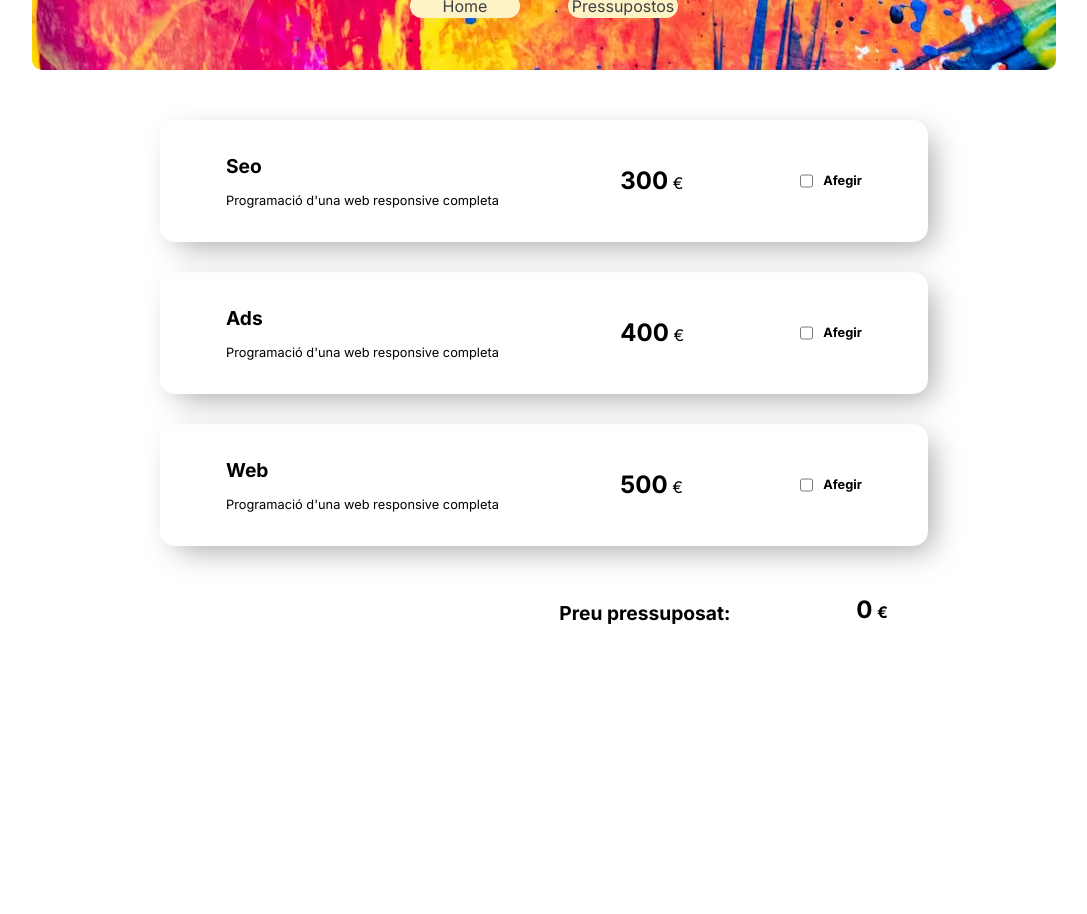
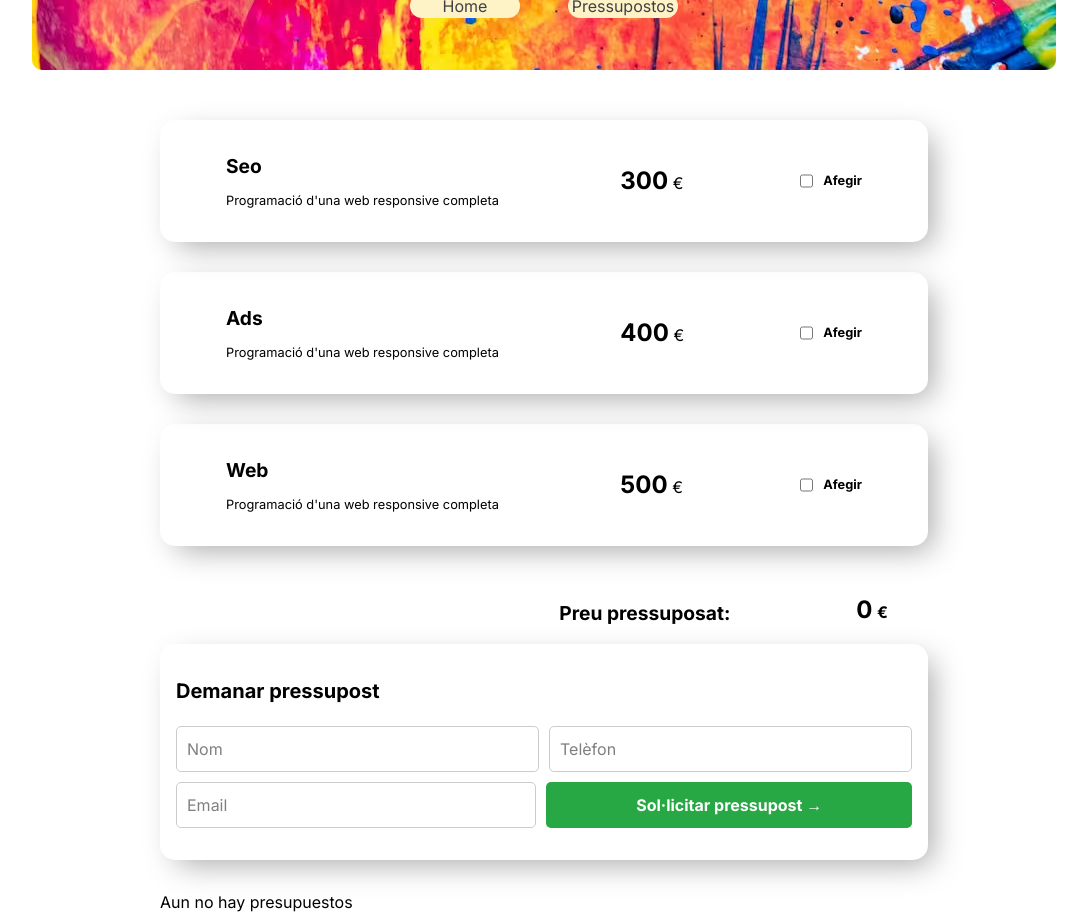
Before and after one commit to DaniloEspinosa/s6.pressupostos, a React (Vite) app: page /presupostos in a window 1280 px wide. Shown: the part 180-1094 px from the top of the page, without its empty margins (96-1183 px from the left). Before the commit the page ends 824 px from the top, so only its background shows below. Built offline with nearby package versions, Linux system fonts and the light colour scheme.

Commit message:
Ejercicio 1 nivel 5

```diff
--- a/src/components/CheckboxCard.tsx
+++ b/src/components/CheckboxCard.tsx
@@ -49,6 +49,12 @@ interface CheckboxCardProps {
   checked: boolean;
   onToggle: () => void;
   setAditional: React.Dispatch<React.SetStateAction<number>>;
+  setCounterAditional: React.Dispatch<
+    React.SetStateAction<{
+      pagines: number;
+      llenguatges: number;
+    }>
+  >;
 }
 
 const CheckboxCard = ({
@@ -57,7 +63,8 @@ const CheckboxCard = ({
   price,
   checked,
   onToggle,
-  setAditional
+  setAditional,
+  setCounterAditional
 }: CheckboxCardProps) => {
   useEffect(() => {
     if (!checked) setAditional(0);
@@ -78,7 +85,10 @@ const CheckboxCard = ({
         </CheckComponent>
       </Card>
       {checked && name === "Web" && (
-        <PagesLanguajes setAditional={setAditional} />
+        <PagesLanguajes
+          setAditional={setAditional}
+          setCounterAditional={setCounterAditional}
+        />
       )}
     </CardContainer>
   );
--- a/src/components/CheckboxCardList.tsx
+++ b/src/components/CheckboxCardList.tsx
@@ -1,12 +1,23 @@
-import { useEffect, useState } from "react";
+import { SetStateAction, useEffect, useState } from "react";
 import CheckboxCard from "./CheckboxCard";
 import data from "../data/data.json";
 
 interface Props {
   setTotal: (total: number) => void;
+  setServices: React.Dispatch<SetStateAction<string[]>>;
+  setCounterAditional: React.Dispatch<
+    React.SetStateAction<{
+      pagines: number;
+      llenguatges: number;
+    }>
+  >;
 }
 
-const CheckboxCardList = ({ setTotal }: Props) => {
+const CheckboxCardList = ({
+  setTotal,
+  setServices,
+  setCounterAditional
+}: Props) => {
   const [selectedServices, setSelectedServices] = useState<number[]>([]);
   const [aditional, setAditional] = useState<number>(0);
 
@@ -21,7 +32,11 @@ const CheckboxCardList = ({ setTotal }: Props) => {
       .filter((item) => selectedServices.includes(item.id))
       .reduce((sum, item) => sum + item.price, 0);
     setTotal(total + aditional);
-  }, [selectedServices, setTotal, aditional]);
+    const services = data
+      .filter((item) => selectedServices.includes(item.id))
+      .map((item) => item.name);
+    setServices(services);
+  }, [selectedServices, setTotal, aditional, setServices]);
 
   return (
     <div>
@@ -34,6 +49,7 @@ const CheckboxCardList = ({ setTotal }: Props) => {
           checked={selectedServices.includes(item.id)}
           onToggle={() => toggleService(item.id)}
           setAditional={setAditional}
+          setCounterAditional={setCounterAditional}
         />
       ))}
     </div>
--- /dev/null
+++ b/src/components/FormDemanar.tsx
@@ -0,0 +1,107 @@
+// components/BudgetForm.tsx
+import { useState } from "react";
+import styled from "styled-components";
+import { DataForm } from "../types/DataForm";
+
+const FormWrapper = styled.form`
+  padding: 2rem 1rem;
+  border-radius: 15px;
+  display: flex;
+  gap: 10px;
+  flex-direction: column;
+  margin-bottom: 30px;
+  box-shadow: 10px 10px 31px -6px rgba(0, 0, 0, 0.35);
+`;
+
+const Title = styled.h2`
+  margin-bottom: 10px;
+  font-size: 1.25rem;
+  font-weight: bold;
+`;
+
+const InputsContainer = styled.div`
+  display: flex;
+  gap: 10px;
+  flex-wrap: wrap;
+`;
+
+const Input = styled.input`
+  flex: 1 1 30%;
+  padding: 10px;
+  border-radius: 5px;
+  border: 1px solid #ccc;
+  font-size: 1rem;
+`;
+
+const Button = styled.button`
+  padding: 10px 20px;
+  background-color: #28a745;
+  color: #fff;
+  border: none;
+  border-radius: 5px;
+  font-weight: bold;
+  cursor: pointer;
+  flex: 1 1 auto;
+  white-space: nowrap;
+
+  &:hover {
+    background-color: #218838;
+  }
+`;
+
+type Props = {
+  generatePressuposto: (dataPressuposto: DataForm) => void;
+};
+
+const FormDemanar = ({ generatePressuposto }: Props) => {
+  const [formData, setFormData] = useState({
+    name: "",
+    tel: "",
+    email: ""
+  });
+
+  const handleChange = (e: React.ChangeEvent<HTMLInputElement>) => {
+    const { name, value } = e.target;
+    setFormData((prev) => ({
+      ...prev,
+      [name]: value
+    }));
+  };
+
+  const handleSubmit = (e: React.FormEvent) => {
+    e.preventDefault();
+    generatePressuposto(formData);
+  };
+
+  return (
+    <FormWrapper onSubmit={handleSubmit}>
+      <Title>Demanar pressupost</Title>
+      <InputsContainer>
+        <Input
+          type="text"
+          name="name"
+          placeholder="Nom"
+          value={formData.name}
+          onChange={handleChange}
+        />
+        <Input
+          type="tel"
+          name="tel"
+          placeholder="Telèfon"
+          value={formData.tel}
+          onChange={handleChange}
+        />
+        <Input
+          type="email"
+          name="email"
+          placeholder="Email"
+          value={formData.email}
+          onChange={handleChange}
+        />
+        <Button type="submit">Sol·licitar pressupost →</Button>
+      </InputsContainer>
+    </FormWrapper>
+  );
+};
+
+export default FormDemanar;
--- a/src/components/Layout.tsx
+++ b/src/components/Layout.tsx
@@ -2,6 +2,10 @@ import { useState } from "react";
 import CheckboxCardList from "./CheckboxCardList";
 import TotalPrice from "./TotalPrice";
 import styled from "styled-components";
+import FormDemanar from "./FormDemanar";
+import PressupostosList from "./PressupostosList";
+import { Pressuposto } from "../types/Pressuposto";
+import { DataForm } from "../types/DataForm";
 
 const Container = styled.div`
   width: 60%;
@@ -10,11 +14,40 @@ const Container = styled.div`
 
 const Layout = () => {
   const [total, setTotal] = useState(0);
+  const [services, setServices] = useState<string[]>([]);
+  const [pressupostos, setPressupostos] = useState<Pressuposto[]>([]);
+  const [counterAditional, setCounteraditional] = useState<{
+    pagines: number;
+    llenguatges: number;
+  }>({ pagines: 0, llenguatges: 0 });
+
+  const generatePressuposto = (dataPressuposto: DataForm) => {
+    const servicesList = services.map((item) =>
+      item === "Web"
+        ? `${item} (${counterAditional.pagines} pàgine/s, ${counterAditional.llenguatges} llenguatge/s)`
+        : item
+    );
+
+    const pressuposto: Pressuposto = {
+      name: dataPressuposto.name,
+      email: dataPressuposto.email,
+      services: servicesList,
+      tel: dataPressuposto.tel,
+      total: total
+    };
+    setPressupostos((prev) => [...prev, pressuposto]);
+  };
 
   return (
     <Container>
-      <CheckboxCardList setTotal={setTotal} />
+      <CheckboxCardList
+        setTotal={setTotal}
+        setServices={setServices}
+        setCounterAditional={setCounteraditional}
+      />
       <TotalPrice total={total} />
+      <FormDemanar generatePressuposto={generatePressuposto} />
+      <PressupostosList pressupostos={pressupostos} />
     </Container>
   );
 };
--- a/src/components/PagesLanguajes.tsx
+++ b/src/components/PagesLanguajes.tsx
@@ -3,9 +3,15 @@ import QuantitySelector from "./QuantitySelector";
 
 type Props = {
   setAditional: React.Dispatch<React.SetStateAction<number>>;
+  setCounterAditional: React.Dispatch<
+    React.SetStateAction<{
+      pagines: number;
+      llenguatges: number;
+    }>
+  >;
 };
 
-const PagesLanguajes = ({ setAditional }: Props) => {
+const PagesLanguajes = ({ setAditional, setCounterAditional }: Props) => {
   const [pagines, setPagines] = useState<number>(0);
   const [llenguatges, setLlenguatges] = useState<number>(0);
 
@@ -13,7 +19,8 @@ const PagesLanguajes = ({ setAditional }: Props) => {
 
   useEffect(() => {
     setAditional((pagines + llenguatges) * priceAditionalUnit);
-  }, [pagines, llenguatges, setAditional]);
+    setCounterAditional({ pagines: pagines, llenguatges: llenguatges });
+  }, [pagines, llenguatges, setAditional, setCounterAditional]);
 
   return (
     <div className="flex flex-col gap-2">
--- /dev/null
+++ b/src/components/Pressupostos.tsx
@@ -0,0 +1,50 @@
+import styled from "styled-components";
+import { Pressuposto } from "../types/Pressuposto";
+import PriceComponent from "./PriceComponent";
+
+const CardContainer = styled.div`
+  padding: 2rem 1rem;
+  border-radius: 15px;
+  display: flex;
+  justify-content: space-between;
+  gap: 10px;
+  margin-bottom: 30px;
+  box-shadow: 10px 10px 31px -6px rgba(0, 0, 0, 0.35);
+`;
+
+const InfoCard = styled.div`
+  h3 {
+    font-size: 1.5rem;
+    font-weight: bolder;
+  }
+`;
+
+interface Props {
+  pressupostos: Pressuposto;
+}
+
+const Pressupostos = ({ pressupostos }: Props) => {
+  return (
+    <CardContainer>
+      <InfoCard>
+        <h3>{pressupostos.name}</h3>
+        <p>{pressupostos.email}</p>
+        <p>{pressupostos.tel}</p>
+      </InfoCard>
+      <div>
+        <p>Serveis contractats:</p>
+        <ul>
+          {pressupostos.services.map((item, i) => (
+            <li key={i}>• {item}</li>
+          ))}
+        </ul>
+      </div>
+      <div>
+        <p>Total:</p>
+        <PriceComponent price={pressupostos.total} symbol="€" />
+      </div>
+    </CardContainer>
+  );
+};
+
+export default Pressupostos;
--- /dev/null
+++ b/src/components/PressupostosList.tsx
@@ -0,0 +1,20 @@
+import { Pressuposto } from "../types/Pressuposto";
+import Pressupostos from "./Pressupostos";
+
+type Props = {
+  pressupostos: Pressuposto[];
+};
+
+const PressupostosList = ({ pressupostos }: Props) => {
+  return (
+    <>
+      {pressupostos.length > 0
+        ? pressupostos.map((item, i) => (
+            <Pressupostos key={i} pressupostos={item} />
+          ))
+        : "Aun no hay presupuestos"}
+    </>
+  );
+};
+
+export default PressupostosList;
--- /dev/null
+++ b/src/types/DataForm.ts
@@ -0,0 +1,5 @@
+export type DataForm = {
+  name: string;
+  tel: string;
+  email: string;
+};
--- /dev/null
+++ b/src/types/Pressuposto.ts
@@ -0,0 +1,7 @@
+export interface Pressuposto {
+  name: string;
+  email: string;
+  tel: string;
+  total: number;
+  services: string[];
+}
```
